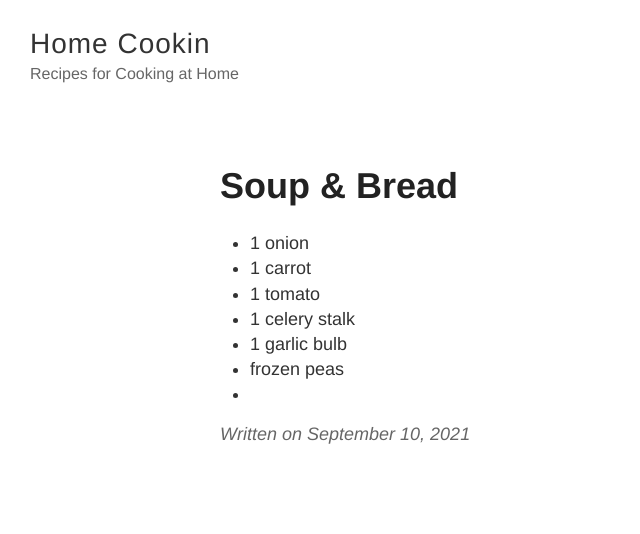
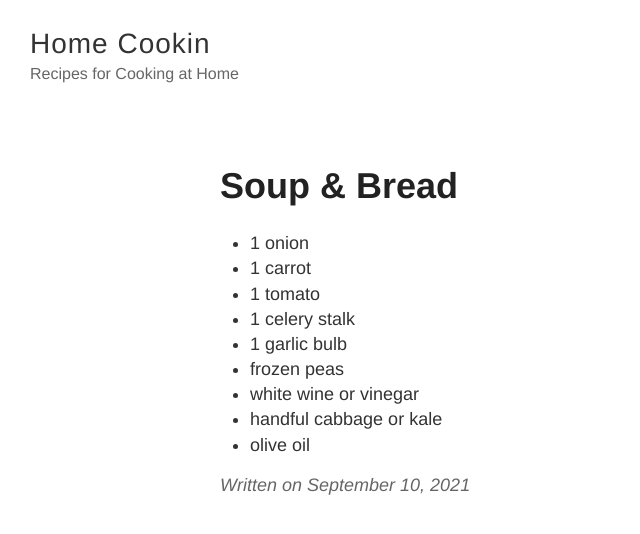
Before and after one commit to skelleyboy/cookin, a Jekyll site: the page built from _posts/2021-09-10-soup-bread.md, in a window 1280 px wide. Shown: the top 534 px of the page, without its empty margins (0-640 px from the left). Built offline with Jekyll 4.4.1, drawn with Linux system fonts in a browser that asks for light colours.

Commit message:
Update from Forestry.io skelleyboy updated _posts/2021-09-10-soup-bread.md

```diff
--- a/_posts/2021-09-10-soup-bread.md
+++ b/_posts/2021-09-10-soup-bread.md
@@ -9,4 +9,6 @@ title: Soup & Bread
 * 1 celery  stalk
 * 1 garlic bulb
 * frozen peas
-*
+* white wine or vinegar
+* handful cabbage or kale
+* olive oil
```
